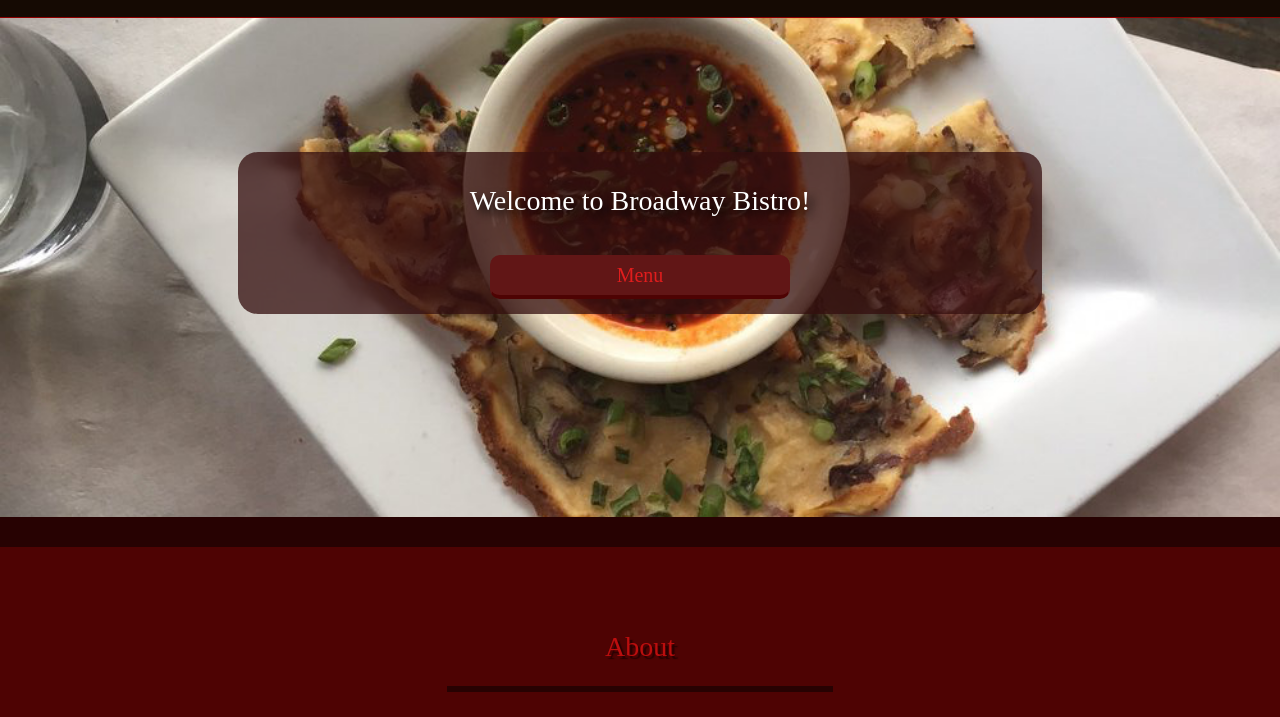
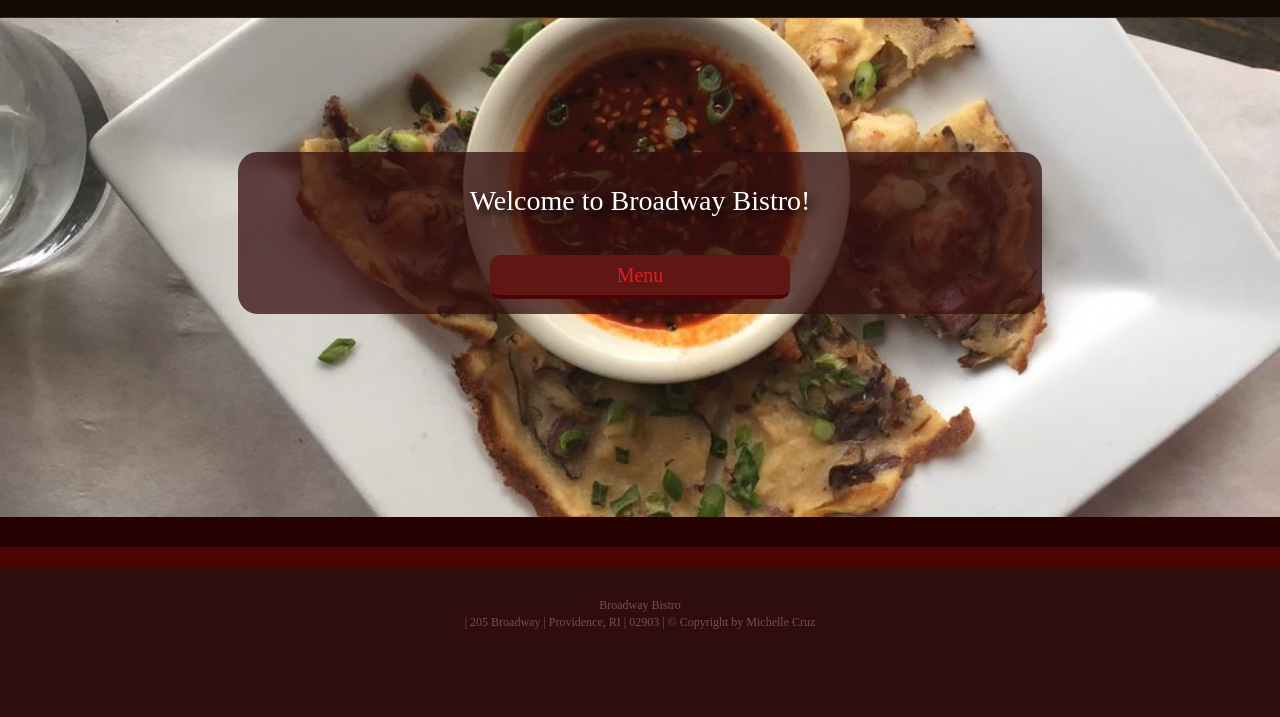
Before and after one commit to Micheruz/broadway, a website: page index.html in a window 1280 px wide. Shown: the part 83-800 px from the top of the page. Drawn offline with Linux system fonts and the light colour scheme; a web font is replaced by a local one.

Commit message:
footer styles

```diff
--- a/css/style.css
+++ b/css/style.css
@@ -1,10 +1,5 @@
 body {
 	overflow-x: hidden;
-}
-.dinImg{
-	//background: url(../images/burgermini.jpg ) no-repeat center  fixed / cover;
-	//height: auto;
-	//width: 100%;
 }
 body{
 	font-family: 'Cutive', serif;
@@ -203,7 +198,7 @@
 color: #fff;
 }
 footer{
-	position: static;
+	position: absolute;
 	bottom: 0;
 	text-align: center;
 	padding: 30px 0px;
@@ -238,16 +233,6 @@
 margin-bottom: 20px;
 }
 
-/*{
-	width: 257px;
-    margin: 22px auto;
-    padding: 15px 0;
-    font-weight: bold;
-    background: #f7f6f4;
-    border: 6px solid black;
-    border-radius: 10px;
-    /* background: url(../images/burger.jpg) no-repeat center;
-} */
 .menu ul {
     list-style-type: none;
     padding: 12px 35px;
```
